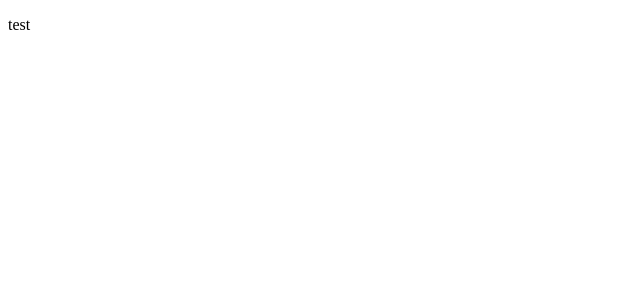
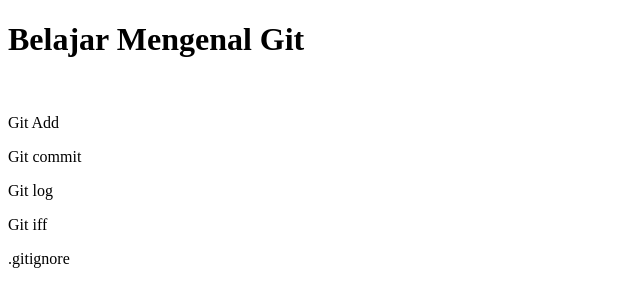
Before and after one commit to seanpaulsesa/git-remote-demo, a plain HTML site: page index.html in a window 1280 px wide. Shown: the whole page, without its empty margins (0-640 px from the left). Drawn offline with Linux system fonts and the light colour scheme.

Commit message:
menambah ke 4

```diff
--- a/index.html
+++ b/index.html
@@ -6,6 +6,12 @@
     <title>Document</title>
 </head>
 <body>
-    <p>test</p>
+    <h1>Belajar Mengenal Git</h1>
+    <br>
+    <p>Git Add</p>
+    <p>Git commit</p>
+    <p>Git log</p>
+    <p>Git iff</p>
+    <p>.gitignore</p>
 </body>
 </html>
```
